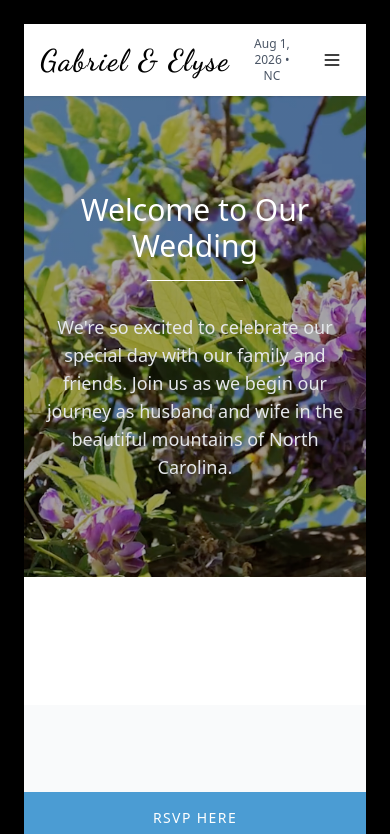
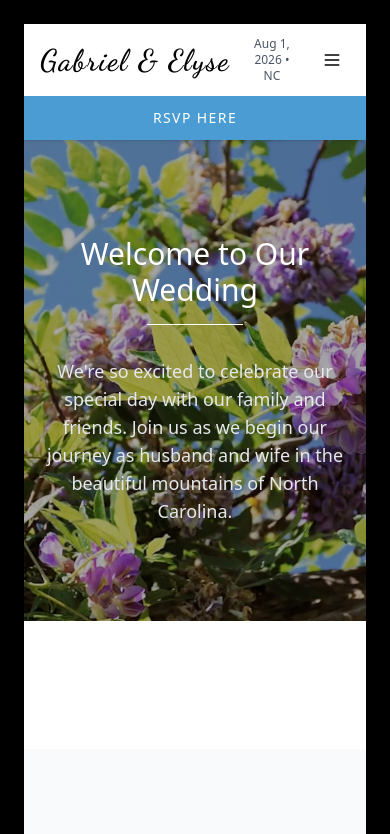
Before and after one commit to ProTimmy/protimmy.github.io, a SvelteKit app: page / in a window 390 px wide. Shown: the top 834 px of the page. Built offline with nearby package versions, Linux system fonts and the light colour scheme.

Commit message:
Change RSVP button

```diff
--- a/src/routes/+layout.svelte
+++ b/src/routes/+layout.svelte
@@ -271,26 +271,23 @@
 					</div>
 				</div>
 			</div>
+			<!-- Mobile RSVP Button -->
+			{#if !isIframeRoute}
+				<a href="/rsvp" class="block w-full text-white text-center py-3 text-sm font-light tracking-widest uppercase transition-colors duration-200 lg:hidden" style="background-color: #4B9CD3;">
+					RSVP Here
+				</a>
+			{/if}
 		</nav>
 
 		<!-- Main Content -->
 		<main
-			class="transition-all duration-500 ease-out box-border {isIframeRoute ? 'pt-0 overflow-hidden' : 'lg:pt-80 pt-0 lg:pb-0 pb-14'}"
+			class="transition-all duration-500 ease-out box-border {isIframeRoute ? 'pt-0 overflow-hidden' : 'lg:pt-80 pt-0'}"
 			style={isIframeRoute
 				? `height: calc(100dvh - ${isDesktopViewport ? '3rem' : '0rem'}); padding-top: ${iframeTopOffset}px;`
 				: ''}
 		>
 			{@render children?.()}
 		</main>
-
-		<!-- Mobile RSVP Footer -->
-		{#if !isIframeRoute}
-			<div class="fixed bottom-0 left-6 right-6 z-50 lg:hidden">
-				<a href="/rsvp" class="block w-full text-white text-center py-4 text-sm font-light tracking-widest uppercase transition-colors duration-200" style="background-color: #4B9CD3;">
-					RSVP Here
-				</a>
-			</div>
-		{/if}
 
 		<!-- Footer -->
 		{#if !isIframeRoute}
```
